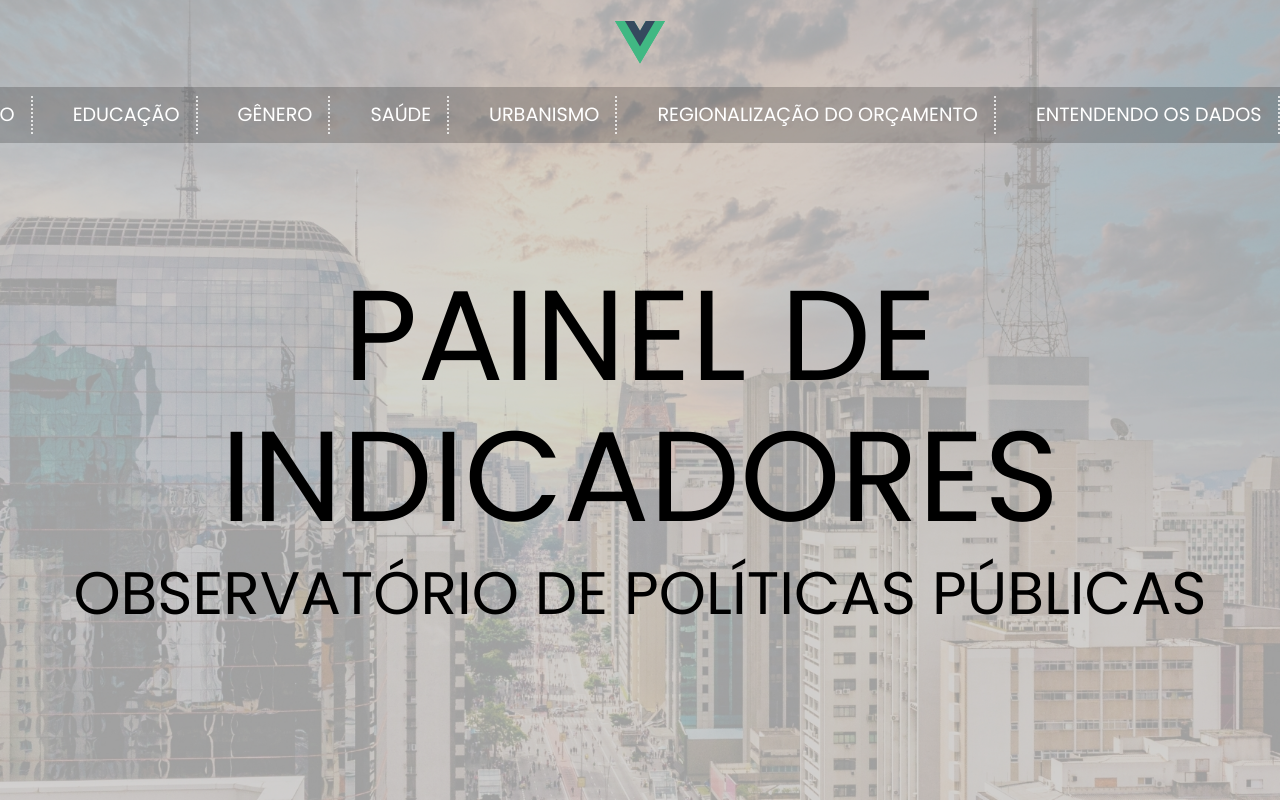
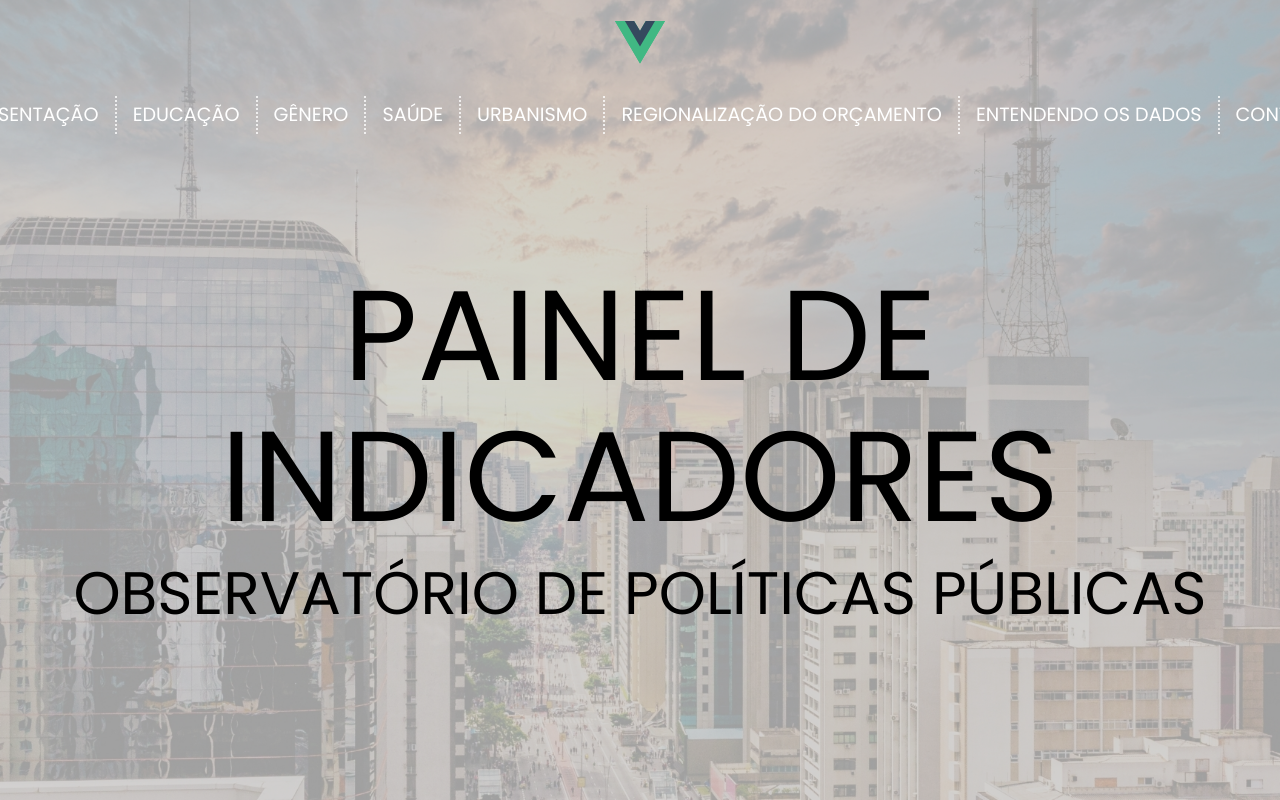
Before and after one commit to ObservatorioPoliticasTCM/painel-frontend, a Vue app: page / in a window 1280 px wide. Built offline with nearby package versions, Linux system fonts and the light colour scheme.

Commit message:
navbar ajustada

```diff
--- a/src/components/AppHeader.vue
+++ b/src/components/AppHeader.vue
@@ -55,14 +55,13 @@ const menuItems = [
 
 /* Navbar ocupa toda a largura */
 .nav {
+  position: relative;
   display: flex;
   width: 100%;
-  background-color: rgba(0, 0, 0, 0.2); /* transparência da navbar */
   padding: 0.5rem 1rem;
   box-sizing: border-box;
   align-items: center;
   justify-content: center;
-  gap: 1.5rem;
   flex-wrap: nowrap;
   overflow-x: auto; /* scroll horizontal se necessário */
   text-transform: uppercase;
@@ -73,12 +72,16 @@ const menuItems = [
   display: flex;
   align-items: center;
   white-space: nowrap;
+  position: relative;
+  z-index: 1;
 }
 
 .nav-item a {
   color: white;
   text-decoration: none;
   font-weight: 500;
+  position: relative;
+  z-index: 1;
 }
 
 .separator {
```
